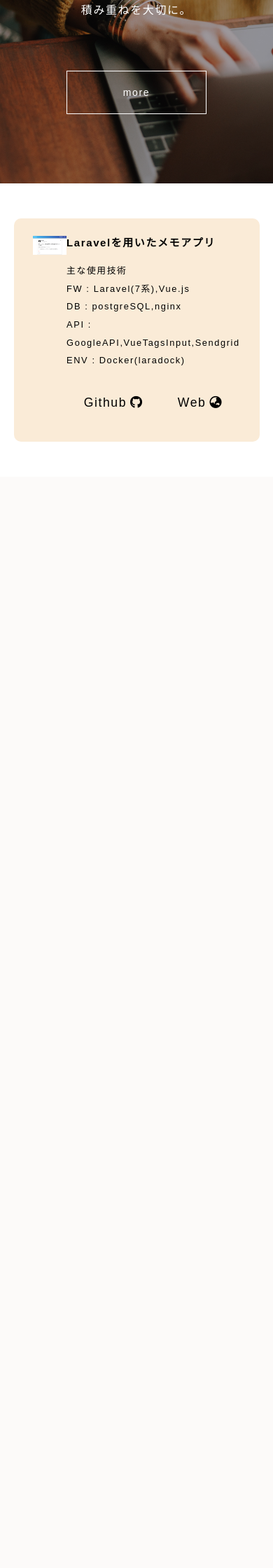
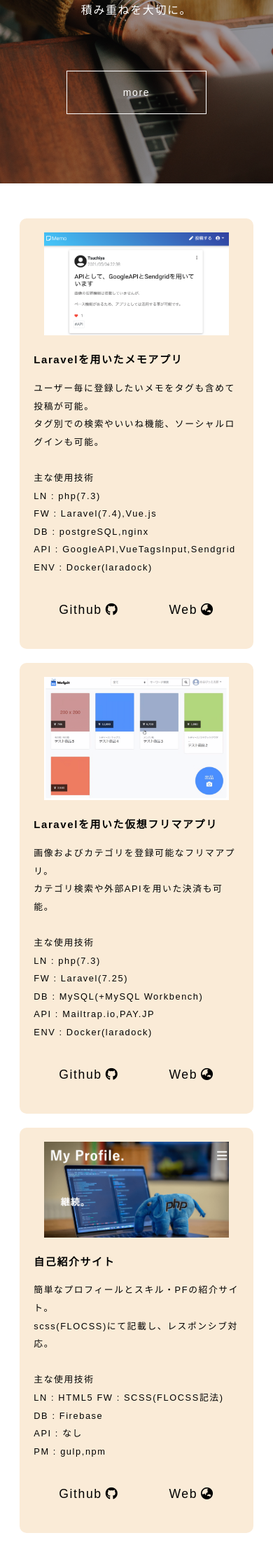
Before and after one commit to Miyagi-de-engineer/MyProfile, a PHP site: page / in a window 390 px wide. Shown: the part 1219-3459 px from the top of the page at 70% size. Before the commit the page ends 1900 px from the top, so only its background shows below. Run offline with PHP 8.4, Linux system fonts and the light colour scheme; some libraries are stand-ins or nearby versions.

Commit message:
レスポンシブ対応も含め微調整を行いました。
デプロイしたアプリへのアクセスは調整する予定です。

```diff
--- a/dist/css/style.css
+++ b/dist/css/style.css
@@ -585,11 +585,11 @@ header nav li a {
 
 .p-portfolio {
   width: 90%;
-  margin: 50px auto;
-  padding: 20px;
-  background: antiquewhite;
-  border-radius: 10px; }
+  margin: 50px auto; }
   .p-portfolio .content-wrapper .item {
+    padding: 20px;
+    border-radius: 10px;
+    background: antiquewhite;
     display: -webkit-box;
     display: -ms-flexbox;
     display: flex;
@@ -598,10 +598,16 @@ header nav li a {
         -ms-flex-direction: row;
             flex-direction: row;
     -ms-flex-pack: distribute;
-        justify-content: space-around; }
+        justify-content: space-around;
+    -webkit-box-align: center;
+        -ms-flex-align: center;
+            align-items: center;
+    margin-bottom: 20px; }
     .p-portfolio .content-wrapper .item .item-image {
-      width: 50%; }
+      width: 50%;
+      height: auto; }
     .p-portfolio .content-wrapper .item .item-text {
+      width: 50%;
       font-size: 12.8px;
       font-size: 0.8rem;
       display: -webkit-box;
@@ -611,6 +617,7 @@ header nav li a {
       -webkit-box-direction: normal;
           -ms-flex-flow: column;
               flex-flow: column;
+      padding-left: 50px;
       -webkit-box-pack: center;
           -ms-flex-pack: center;
               justify-content: center;
@@ -629,15 +636,17 @@ header nav li a {
         .p-portfolio .content-wrapper .item .item-link a:hover {
           color: tomato; }
 
-@media screen and (max-width: 990px) {
-  .item-button {
-    margin-bottom: 10px; } }
-
-@media screen and (max-width: 800px) {
-  .flex-test {
+@media screen and (max-width: 740px) {
+  .p-portfolio .content-wrapper .item {
     -webkit-box-orient: vertical;
     -webkit-box-direction: normal;
-        -ms-flex-direction: column;
-            flex-direction: column; } }
+        -ms-flex-flow: column;
+            flex-flow: column; }
+    .p-portfolio .content-wrapper .item .item-image {
+      width: 90%;
+      margin-bottom: 20px; }
+    .p-portfolio .content-wrapper .item .item-text {
+      padding: 0;
+      width: auto; } }
 
 /*# sourceMappingURL=maps/style.css.map */
--- a/index.html
+++ b/index.html
@@ -98,8 +98,13 @@
           <div class="item-text">
             <h3>Laravelを用いたメモアプリ</h3>
             <p>
+              ユーザー毎に登録したいメモをタグも含めて投稿が可能。 <br>
+              タグ別での検索やいいね機能、ソーシャルログインも可能。
+            </p>
+            <p>
               主な使用技術 <br>
-              FW  : Laravel(7系),Vue.js <br>
+              LN  : php(7.3) <br>
+              FW  : Laravel(7.4),Vue.js <br>
               DB  : postgreSQL,nginx <br>
               API : GoogleAPI,VueTagsInput,Sendgrid <br>
               ENV : Docker(laradock)
@@ -110,6 +115,64 @@
               </p>
               <p>
                 <a href="https://laravel-simple-memo.herokuapp.com/">Web<i class="fas fa-globe-asia" style="margin-left: 5px;"></i></a>
+              </p>
+            </div>
+          </div>
+        </div>
+
+        <div class="item">
+          <div class="item-image">
+            <img src="./dist/images/PF-2.png" alt="">
+          </div>
+          <div class="item-text">
+            <h3>Laravelを用いた仮想フリマアプリ</h3>
+            <p>
+              画像およびカテゴリを登録可能なフリマアプリ。<br>
+              カテゴリ検索や外部APIを用いた決済も可能。
+            </p>
+            <p>
+              主な使用技術 <br>
+              LN  : php(7.3) <br>
+              FW  : Laravel(7.25)<br>
+              DB  : MySQL(+MySQL Workbench) <br>
+              API : Mailtrap.io,PAY.JP <br>
+              ENV : Docker(laradock)
+            </p>
+            <div class="item-link">
+              <p>
+                <a href="https://github.com/Miyagi-de-engineer/Laravel-sns">Github<i class="fab fa-github" style="margin-left: 5px;"></i></a>
+              </p>
+              <p>
+                <a href="https://laravel-simple-memo.herokuapp.com/">Web<i class="fas fa-globe-asia" style="margin-left: 5px;"></i></a>
+              </p>
+            </div>
+          </div>
+        </div>
+
+        <div class="item">
+          <div class="item-image">
+            <img src="./dist/images/PF-3.png" alt="">
+          </div>
+          <div class="item-text">
+            <h3>自己紹介サイト</h3>
+            <p>
+              簡単なプロフィールとスキル・PFの紹介サイト。 <br>
+              scss(FLOCSS)にて記載し、レスポンシブ対応。
+            </p>
+            <p>
+              主な使用技術 <br>
+              LN  : HTML5
+              FW  : SCSS(FLOCSS記法)<br>
+              DB  : Firebase <br>
+              API : なし<br>
+              PM  : gulp,npm
+            </p>
+            <div class="item-link">
+              <p>
+                <a href="https://github.com/Miyagi-de-engineer/MyProfile">Github<i class="fab fa-github" style="margin-left: 5px;"></i></a>
+              </p>
+              <p>
+                <a href="">Web<i class="fas fa-globe-asia" style="margin-left: 5px;"></i></a>
               </p>
             </div>
           </div>
```
Also changed, not shown: src/css/Object/Project/p_portfolio.scss (+24 -13 lines), dist/css/style.min.css, dist/images/PF-3.png (added), src/images/PF-3.png (added), 2 other files.
